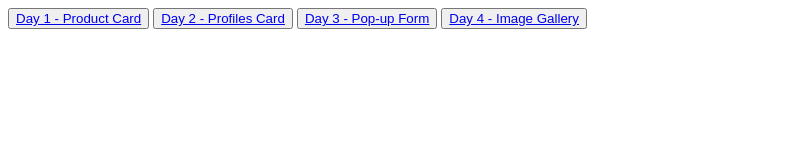
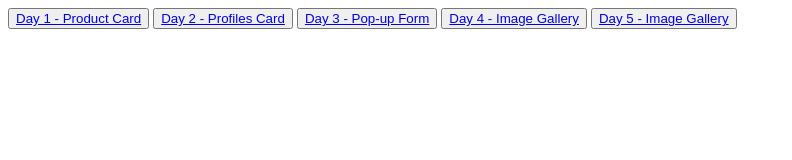
Before and after one commit to NhieuThinh/30DaysHTML-CSS-JS, a plain HTML site: page index.html in a window 1280 px wide. Shown: the whole page, without its empty margins (0-792 px from the left). Drawn offline with Linux system fonts and the light colour scheme.

Commit message:
update for day 5

```diff
--- a/index.html
+++ b/index.html
@@ -18,5 +18,8 @@
     <button>
       <a href="./day4_ImageGallary/day4.html"> Day 4 - Image Gallery </a>
     </button>
+    <button>
+      <a href="./day5_ Search_box/day5.html"> Day 5 - Image Gallery </a>
+    </button>
   </body>
 </html>
```
